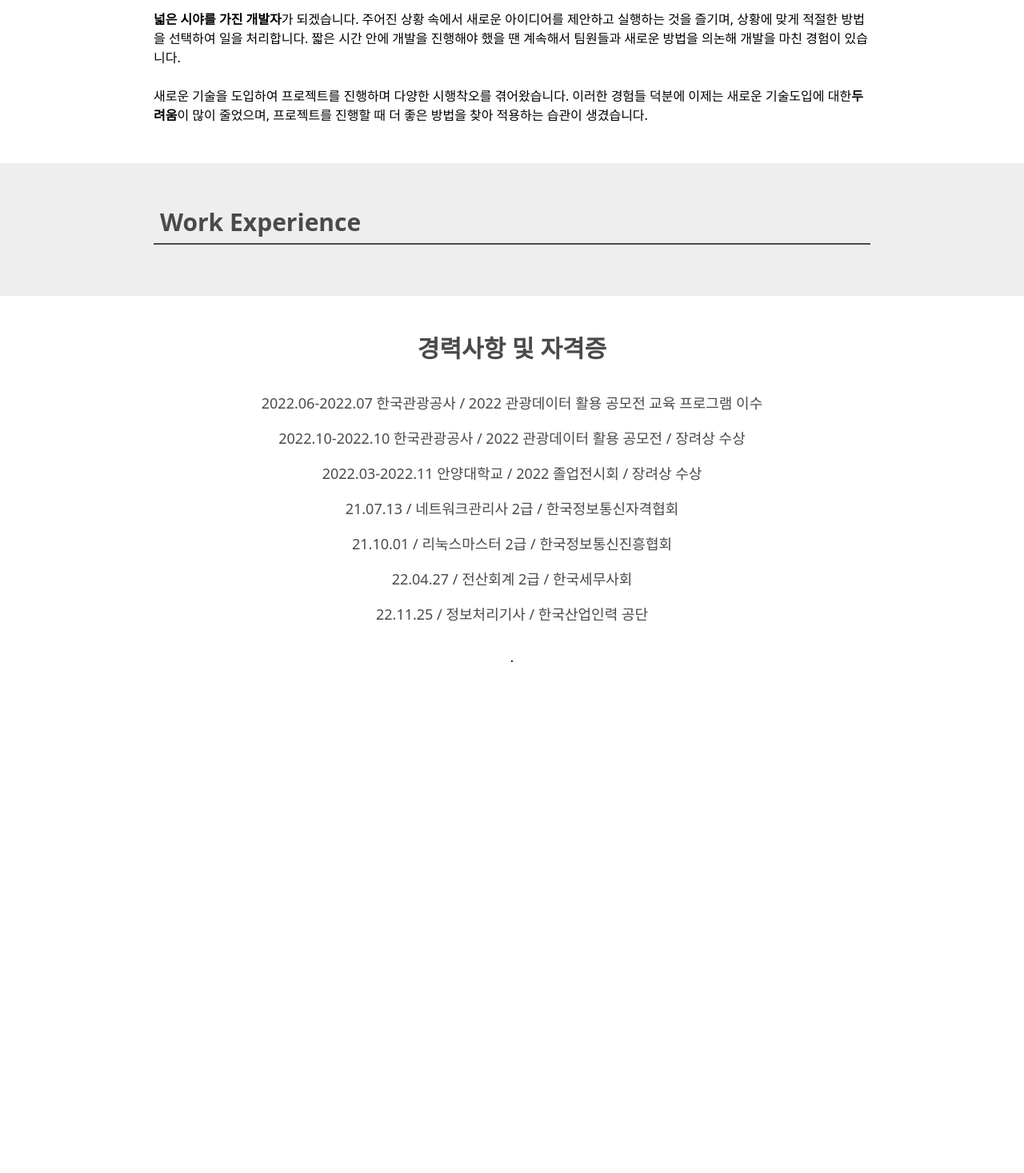
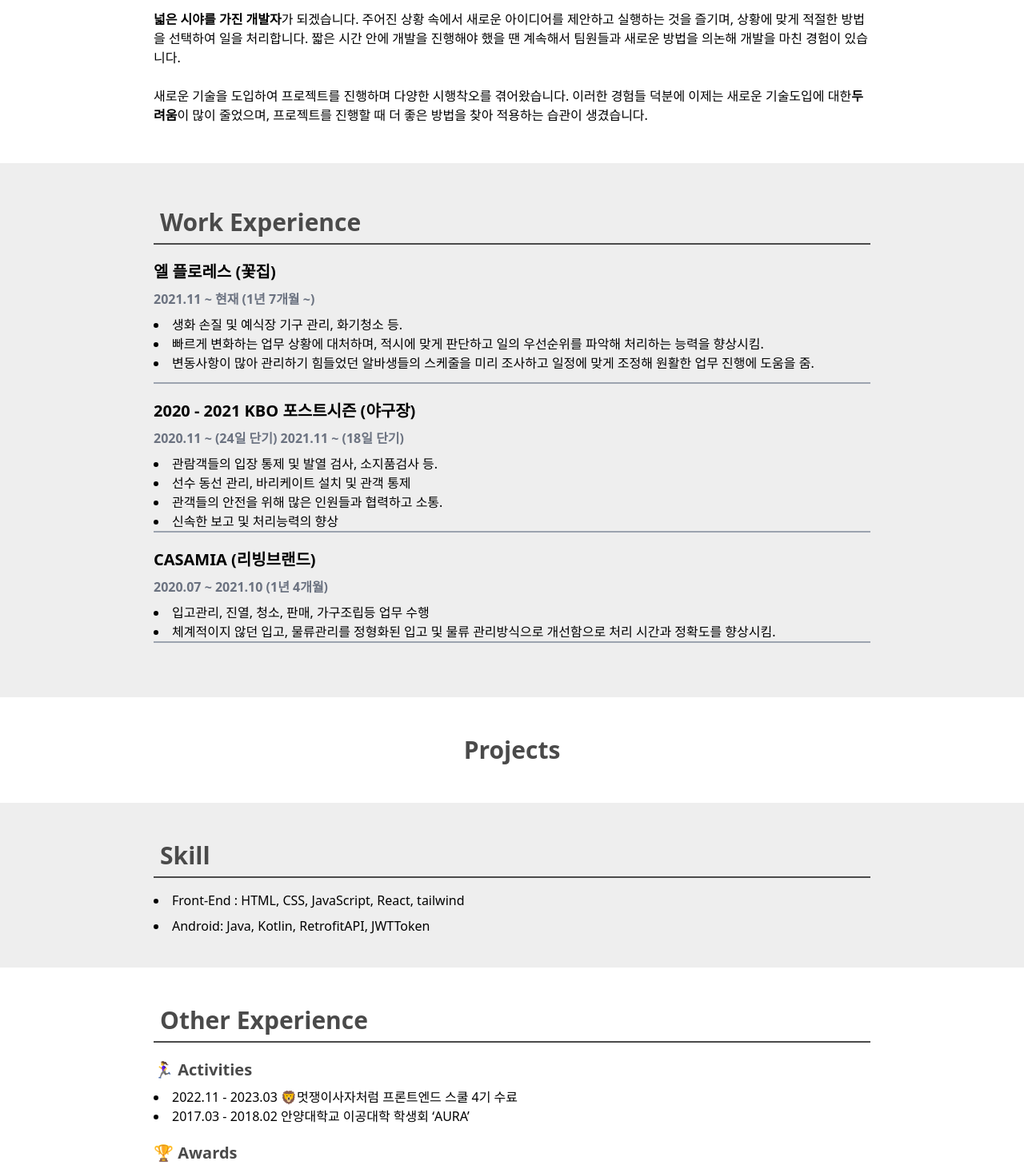
Before and after one commit to dydgh142/CRA-init, a React (Create React App) app: page /intro in a window 1280 px wide. Shown: the part 1330-2797 px from the top of the page at 80% size. Before the commit the page ends 2164 px from the top, so only its background shows below. Built offline with nearby package versions, Linux system fonts and the light colour scheme.

Commit message:
[feat] 소개 작업 추가

```diff
--- a/src/pages/Intro/Intro.js
+++ b/src/pages/Intro/Intro.js
@@ -55,14 +55,14 @@ const Intro = () => {
                     <FiInstagram />
                   </li>
                 </a>
-                <li className="icon email">
-                  <span className="tooltip">Email</span>
-                  <CopyToClipboard text="dydgh142@naver.com" onCopy={() => alert("클립보드에 복사되었습니다.")}>
+                <CopyToClipboard text="dydgh142@naver.com" onCopy={() => alert("클립보드에 복사되었습니다.")}>
+                  <li className="icon email">
+                    <span className="tooltip">Email</span>
                     <button>
                       <GrMail />
                     </button>
-                  </CopyToClipboard>
-                </li>
+                  </li>
+                </CopyToClipboard>
               </ul>
             </div>
           </div>
@@ -84,11 +84,59 @@ const Intro = () => {
         </p>
       </section>
 
-      <section className=" ml-auto mr-auto bg-base py-12">
-        <h3 className="yoonhoH3 w-[70%] border-b-2 border-textbase mx-auto text-left">Work Experience</h3>
+      <section className="  bg-base py-12 text-left">
+        <div className="w-[70%] mx-auto">
+          <h3 className="yoonhoH3  border-b-2 border-textbase mx-auto text-left mb-5">Work Experience</h3>
+          <div className="border-b-2 border-gray-400 pb-3 mb-5">
+            <div className="font-bold text-xl my-2">엘 플로레스 (꽃집)</div>
+            <div className="text-gray-500 mb-2 font-semibold">2021.11 ~ 현재 (1년 7개월 ~)</div>
+            <li>생화 손질 및 예식장 기구 관리, 화기청소 등.</li>
+            <li>빠르게 변화하는 업무 상황에 대처하며, 적시에 맞게 판단하고 일의 우선순위를 파악해 처리하는 능력을 향상시킴.</li>
+            <li>변동사항이 많아 관리하기 힘들었던 알바생들의 스케줄을 미리 조사하고 일정에 맞게 조정해 원활한 업무 진행에 도움을 줌.</li>
+          </div>
+          <div className="border-b-2 border-gray-400 divb-3 mb-5">
+            <div className="font-bold text-xl my-2">2020 - 2021 KBO 포스트시즌 (야구장) </div>
+            <div className="text-gray-500 mb-2 font-semibold">2020.11 ~ (24일 단기) 2021.11 ~ (18일 단기)</div>
+            <li>관람객들의 입장 통제 및 발열 검사, 소지품검사 등.</li>
+            <li>선수 동선 관리, 바리케이트 설치 및 관객 통제</li>
+            <li>관객들의 안전을 위해 많은 인원들과 협력하고 소통.</li>
+            <li>신속한 보고 및 처리능력의 향상</li>
+          </div>
+          <div className="border-b-2 border-gray-400 divb-3 mb-5">
+            <div className="font-bold text-xl my-2">CASAMIA (리빙브랜드) </div>
+            <div className="text-gray-500 mb-2 font-semibold"> 2020.07 ~ 2021.10 (1년 4개월)</div>
+            <li>입고관리, 진열, 청소, 판매, 가구조립등 업무 수행</li>
+            <li>체계적이지 않던 입고, 물류관리를 정형화된 입고 및 물류 관리방식으로 개선함으로 처리 시간과 정확도를 향상시킴.</li>
+          </div>
+        </div>
       </section>
 
-      <footer className="w-full mt-10 mb-7">
+      <section>
+        <div>
+          <h3 className="yoonhoH3 my-10">Projects</h3>
+        </div>
+      </section>
+
+      <section className="bg-base py-10 text-left">
+        <div className="w-[70%] mx-auto">
+          <h3 className="yoonhoH3 border-b-2 border-textbase">Skill</h3>
+          <li className="my-2"> Front-End : HTML, CSS, JavaScript, React, tailwind</li>
+          <li> Android: Java, Kotlin, RetrofitAPI, JWTToken</li>
+        </div>
+      </section>
+
+      <section className="text-left my-10">
+        <div className="w-[70%] mx-auto">
+          <h3 className="yoonhoH3 border-b-2 border-textbase">Other Experience</h3>
+          <div className="text-xl text-textbase mt-5 mb-2 font-bold">🏃‍♀️ Activities</div>
+          <li>2022.11 - 2023.03 🦁멋쟁이사자처럼 프론트엔드 스쿨 4기 수료</li>
+          <li>2017.03 - 2018.02 안양대학교 이공대학 학생회 ‘AURA’</li>
+          <div className="text-xl text-textbase mt-5 mb-2 font-bold">🏆 Awards</div>
+          <div className="text-xl text-textbase mt-5 mb-2 font-bold">📚 Certificate </div>
+        </div>
+      </section>
+
+      <footer className="w-full bg-base py-10">
         <h3 className="yoonhoH3 my-7">경력사항 및 자격증</h3>
         <ul className="text-lg text-[#4a4a4a] ">
           <li className="my-4">2022.06-2022.07 한국관광공사 / 2022 관광데이터 활용 공모전 교육 프로그램 이수</li>
```
